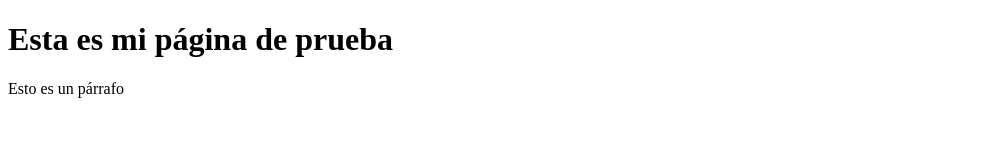
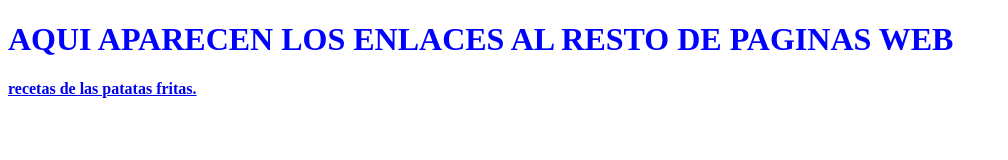
Before and after one commit to alejandrodaza9519/alejandrodaza9519.github.io, a plain HTML site: page index.html in a window 1280 px wide. Shown: the whole page, without its empty margins (0-1008 px from the left). Drawn offline with Linux system fonts and the light colour scheme.

Commit message:
Add files via upload

```diff
--- a/index.html
+++ b/index.html
@@ -5,12 +5,14 @@
         <title>Mi página web</title>
 
         <style>
-
+            h1{
+               color:blue;
+            }
         </style>
     </head>
     <body>
-       <h1>Esta es mi página de prueba</h1>
-       <p>Esto es un párrafo</p>
-        <img src="imagenes/frame.png>
+        <h1>AQUI APARECEN LOS ENLACES AL RESTO DE PAGINAS WEB</h1>
+        <p><b><a href="https://alejandrodaza9519.github.io/patatas-fritas.html">recetas de las patatas fritas.</a></b></p>
+
     </body>
 </html>
```
